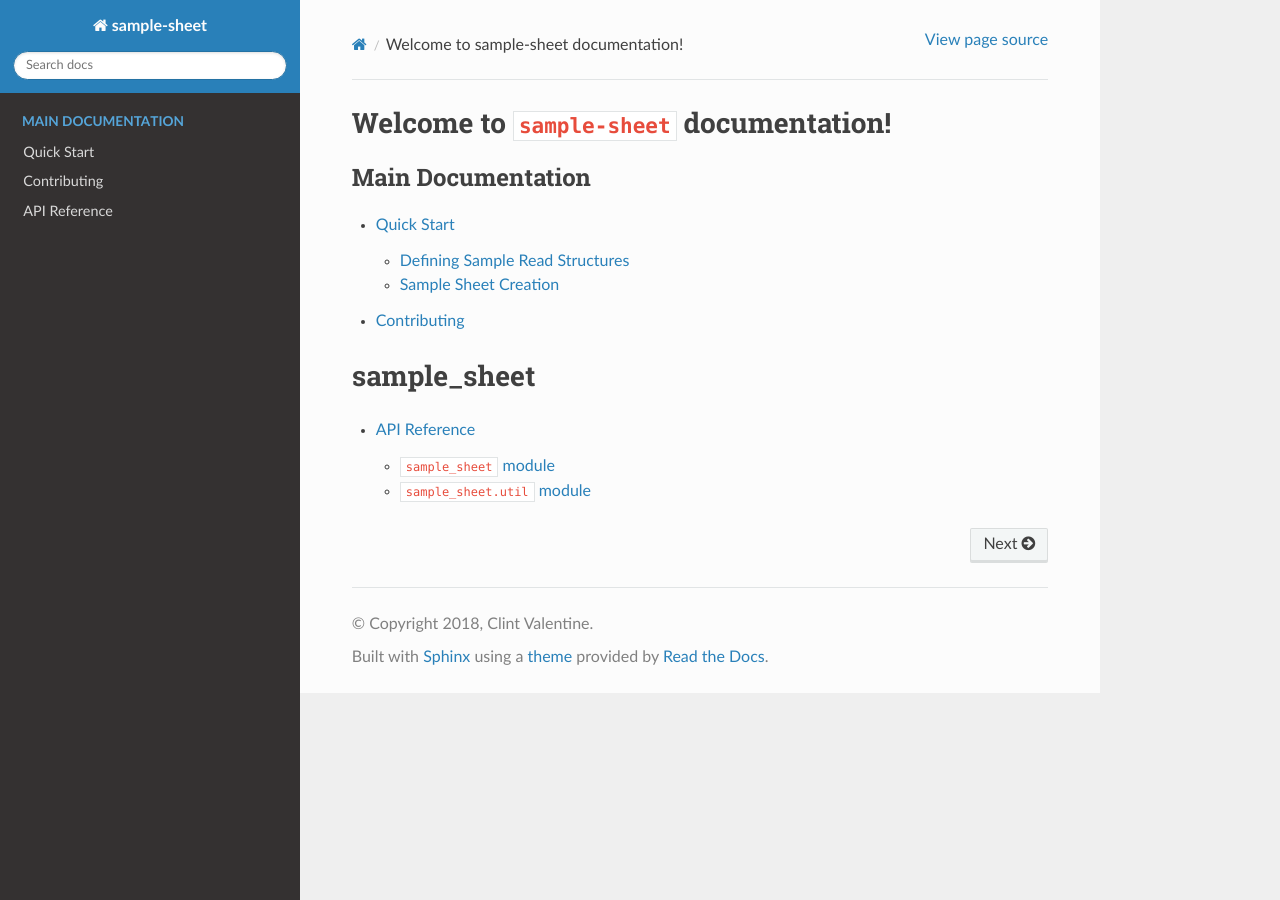
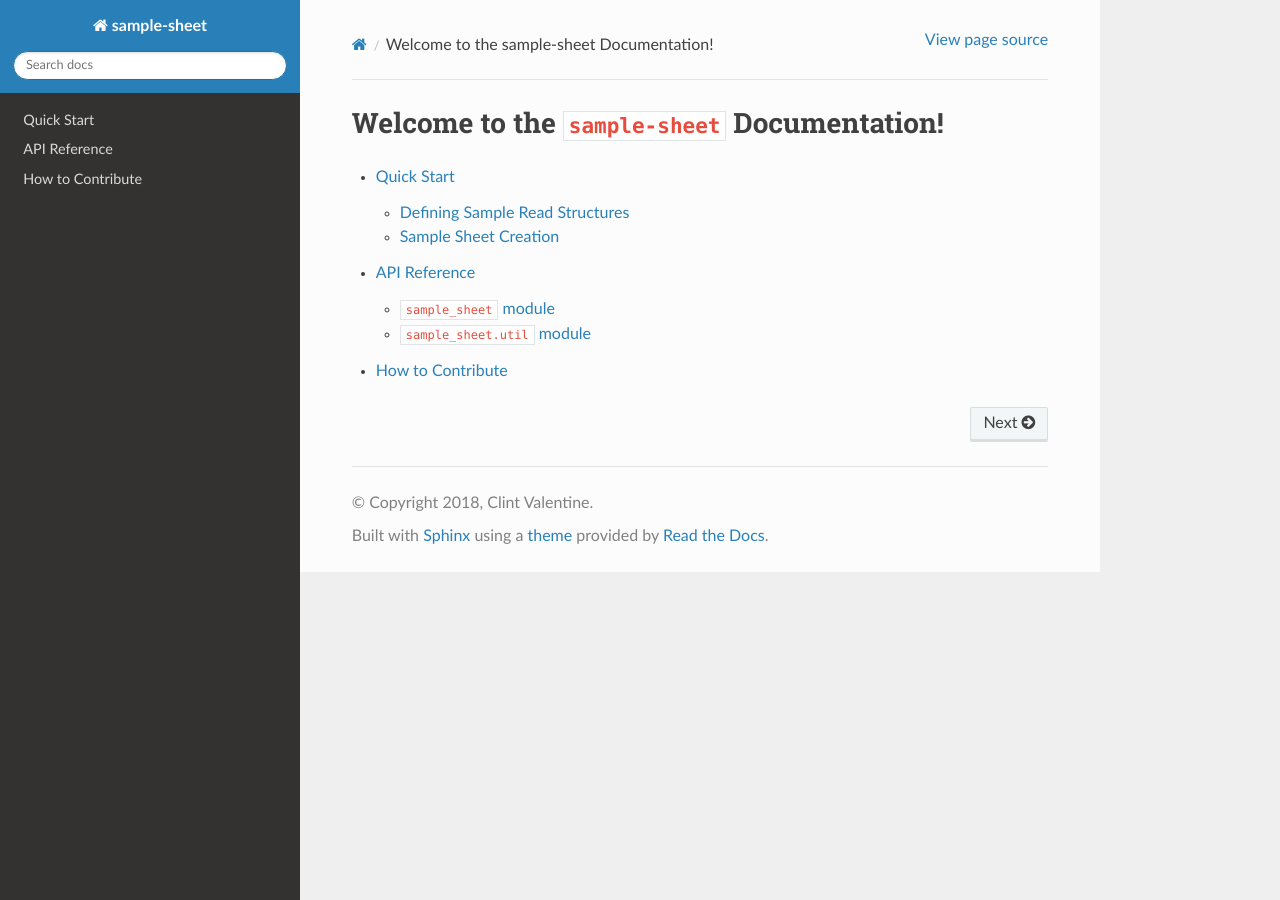
Before and after one commit to clintval/sample-sheet, a Sphinx documentation site: the page built from docs/index.rst, in a window 1280 px wide. Built offline with Sphinx 7.4.7 and the Read the Docs theme 2.0.0, drawn with Linux system fonts in a browser that asks for light colours.

Commit message:
Docs tweak

````diff
--- a/docs/CONTRIBUTING.md
+++ b/docs/CONTRIBUTING.md
@@ -1,7 +1,6 @@
-# Contributing
+# How to Contribute
 
 Pull requests, feature requests, and issues welcome!
-
 The complete test suite is configured through `Tox`:
 
 ```bash
--- a/docs/index.rst
+++ b/docs/index.rst
@@ -1,17 +1,9 @@
-Welcome to ``sample-sheet`` documentation!
-==========================================
+Welcome to the ``sample-sheet`` Documentation!
+==============================================
 
 .. toctree::
    :maxdepth: 2
-   :caption: Main Documentation
 
    quick-start
+   sample_sheet
    CONTRIBUTING
-
-sample_sheet
-============
-
-.. toctree::
-   :maxdepth: 4
-
-   sample_sheet
--- a/sample_sheet/__init__.py
+++ b/sample_sheet/__init__.py
@@ -438,7 +438,7 @@ class SampleSheet(object):
         interpreter, then print out a nicely formatted ASCII table.
 
         Returns:
-            markdown: A visual table of IDs and names for all samples.
+            Markdown, str: A visual table of IDs and names for all samples.
 
         """
         if not self.samples:
@@ -684,7 +684,7 @@ class SampleSheet(object):
         """Write this :class:`SampleSheet` to JSON.
 
         Returns:
-            content: The JSON dump of all entries in this sample sheet.
+            str: The JSON dump of all entries in this sample sheet.
 
         """
         content = {
````
Also changed, not shown: setup.py (+7 -8 lines), 1 other file.
